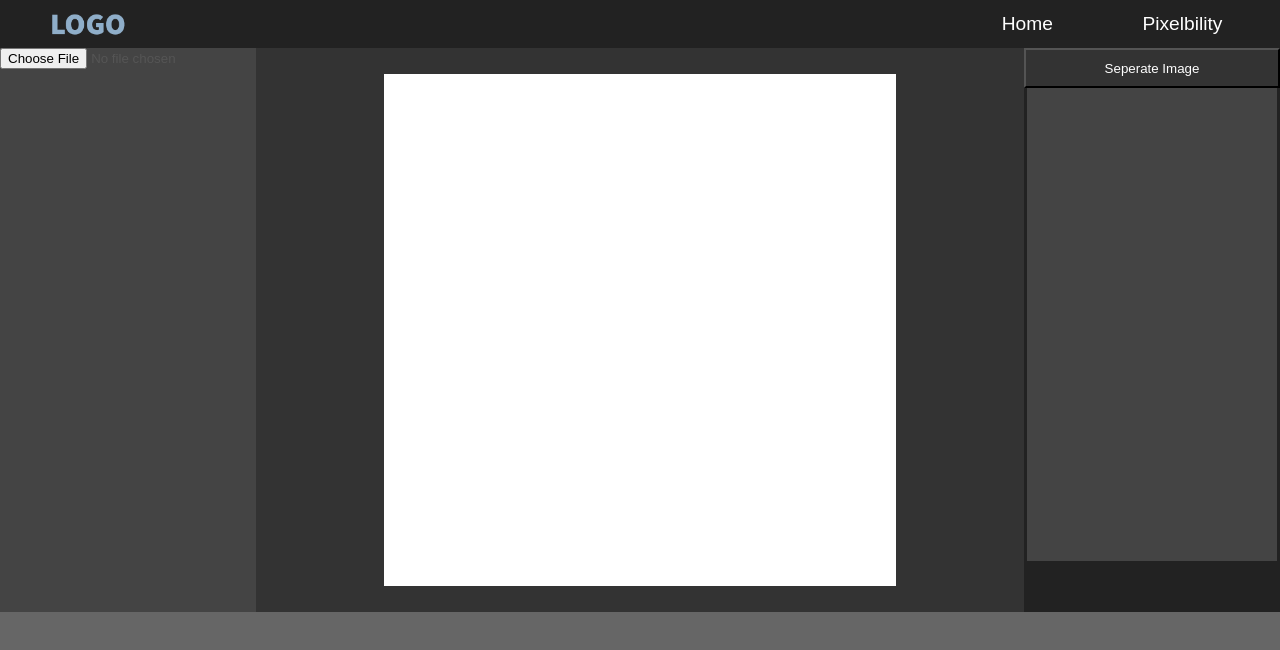
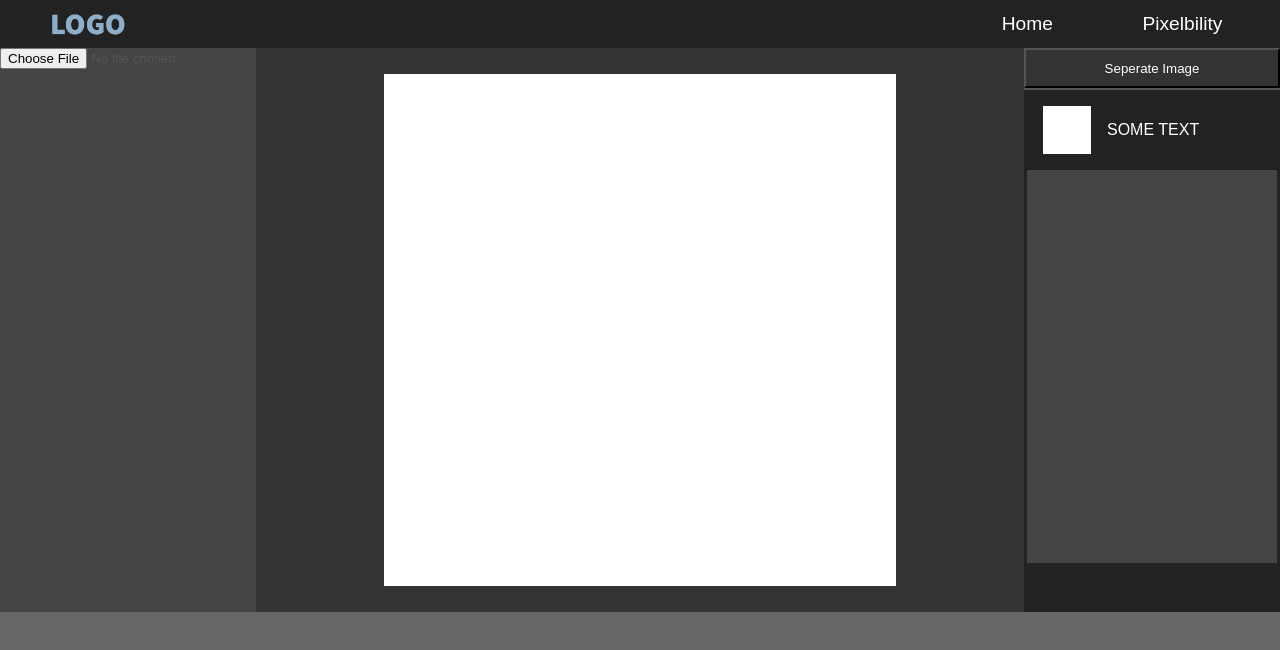
Before and after one commit to kagashi-chris/Pixelbility, a React (Create React App) app: page /pixelbility in a window 1280 px wide. Shown: the top 650 px of the page. Built offline with nearby package versions, Linux system fonts and the light colour scheme.

Commit message:
added in layer tabs

```diff
--- a/public/style.css
+++ b/public/style.css
@@ -113,16 +113,6 @@ form div {
   image-rendering: crisp-edges;
 }
 
-/* .toolMainViewPanel img {
-  margin-top: 1rem;
-  margin-bottom: 1rem;
-  margin-left: auto;
-  margin-right: auto;
-  image-rendering: pixelated;
-  image-rendering: -moz-crisp-edges;
-  image-rendering: crisp-edges;
-} */
-
 .toolImportImagePanel {
   background-color: #444;
   grid-column: 1/2;
@@ -130,6 +120,10 @@ form div {
 
 .toolEditLayersPanel {
   background-color: #555;
+}
+
+#seperate-image:hover {
+  background-color: #777;
 }
 
 #seperate-image {
@@ -148,6 +142,26 @@ form div {
   border-bottom: solid 0.2rem #222;
 }
 
+.layerPanel {
+  margin-top: 2px;
+  width: 100%;
+  height: 5rem;
+  color: #fff;
+  background-color: #222;
+  display: flex;
+  align-items: center;
+}
+
+.layerPanelElements {
+  margin-left: 1rem;
+}
+
+.layerImage {
+  height: 48px;
+  width: 48px;
+  background-color: #fff;
+}
+
 #layer-container-footer {
   width: 100%;
   height: 3rem;
--- a/src/components/LayerPanel.js
+++ b/src/components/LayerPanel.js
@@ -0,0 +1,37 @@
+import React, { Component } from "react";
+
+export default class LayerPanel extends Component {
+  constructor(props) {
+    super(props);
+    this.state = {};
+    this.canvasRef = React.createRef(null);
+  }
+
+  componentDidMount() {
+    if (this.props.img.srcImage) {
+      const ctx = this.canvasRef.current.getContext("2d");
+      ctx.imageSmoothingEnabled = false;
+      ctx.drawImage(
+        this.props.img.srcImage,
+        0,
+        0,
+        ctx.canvas.width,
+        ctx.canvas.height
+      );
+    }
+  }
+
+  render() {
+    return (
+      <div className="layerPanel">
+        <canvas
+          className="layerImage layerPanelElements"
+          ref={this.canvasRef}
+          width={48}
+          height={48}
+        ></canvas>
+        <div className="layerPanelElements">SOME TEXT</div>
+      </div>
+    );
+  }
+}
--- a/src/components/Pixelbility.js
+++ b/src/components/Pixelbility.js
@@ -8,13 +8,15 @@ export default class Pixelbility extends Component {
   constructor() {
     super();
     this.state = {
-      img: null,
+      img: { srcImage: null },
     };
     this.imgHandler = this.imgHandler.bind(this);
   }
 
   imgHandler(targetName, targetData) {
-    this.setState({ ...this.state, [targetName]: targetData });
+    this.setState({ ...this.state, [targetName]: targetData }, () => {
+      console.log(this.state);
+    });
   }
 
   render() {
--- a/src/components/ToolEditLayersPanel.js
+++ b/src/components/ToolEditLayersPanel.js
@@ -4,8 +4,13 @@ import LayerPanel from "./LayerPanel";
 export default class ToolEditLayersPanel extends Component {
   constructor(props) {
     super(props);
-    this.state = {};
+    this.state = { layerImages: [], seperatedImage: false };
     this.handleImageSeperation = this.handleImageSeperation.bind(this);
+  }
+
+  componentDidUpdate() {
+    if (this.props.img.srcImage !== null) {
+    }
   }
 
   handleImageSeperation() {
@@ -18,7 +23,9 @@ export default class ToolEditLayersPanel extends Component {
         <button id="seperate-image" onClick={this.handleImageSeperation}>
           Seperate Image
         </button>
-        <div id="layer-container"></div>
+        <div id="layer-container">
+          <LayerPanel img={this.props.img} />
+        </div>
         <div id="layer-container-footer"></div>
       </div>
     );
--- a/src/components/ToolImportImagePanel.js
+++ b/src/components/ToolImportImagePanel.js
@@ -15,7 +15,7 @@ export default class ToolImportImagePanel extends Component {
     FR.onload = function (event) {
       const newImage = new Image();
       newImage.onload = function () {
-        props.imgHandler("img", newImage);
+        props.imgHandler("img", { srcImage: newImage });
       };
       newImage.src = event.target.result;
     };
--- a/src/components/ToolMainViewPanel.js
+++ b/src/components/ToolMainViewPanel.js
@@ -1,4 +1,4 @@
-import React, { Component, useRef } from "react";
+import React, { Component } from "react";
 
 export default class ToolMainViewPanel extends Component {
   constructor(props) {
@@ -8,14 +8,22 @@ export default class ToolMainViewPanel extends Component {
   }
 
   componentDidUpdate() {
-    const ctx = this.canvasRef.current.getContext("2d");
-    ctx.imageSmoothingEnabled = false;
-    ctx.drawImage(this.props.img, 0, 0, ctx.canvas.width, ctx.canvas.height);
+    if (this.props.img.srcImage !== null) {
+      const ctx = this.canvasRef.current.getContext("2d");
+      ctx.imageSmoothingEnabled = false;
+      ctx.drawImage(
+        this.props.img.srcImage,
+        0,
+        0,
+        ctx.canvas.width,
+        ctx.canvas.height
+      );
+    }
+
     // console.log(ctx.getImageData(352, 352, 1, 1));
     // let saveImage = ctx.canvas
     //   .toDataURL("image/png")
     //   .replace("image/png", "image/octet-stream");
-
     // window.location.href = saveImage;
   }
 
```
